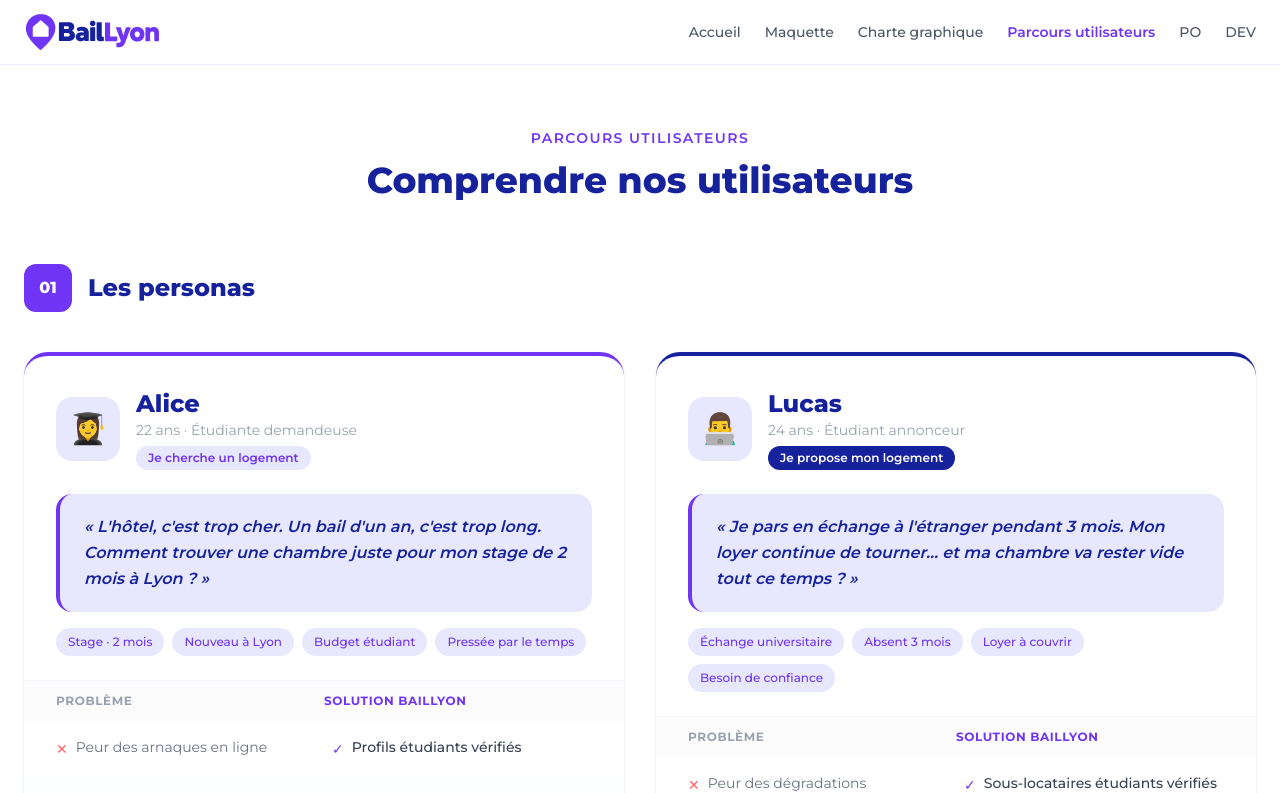
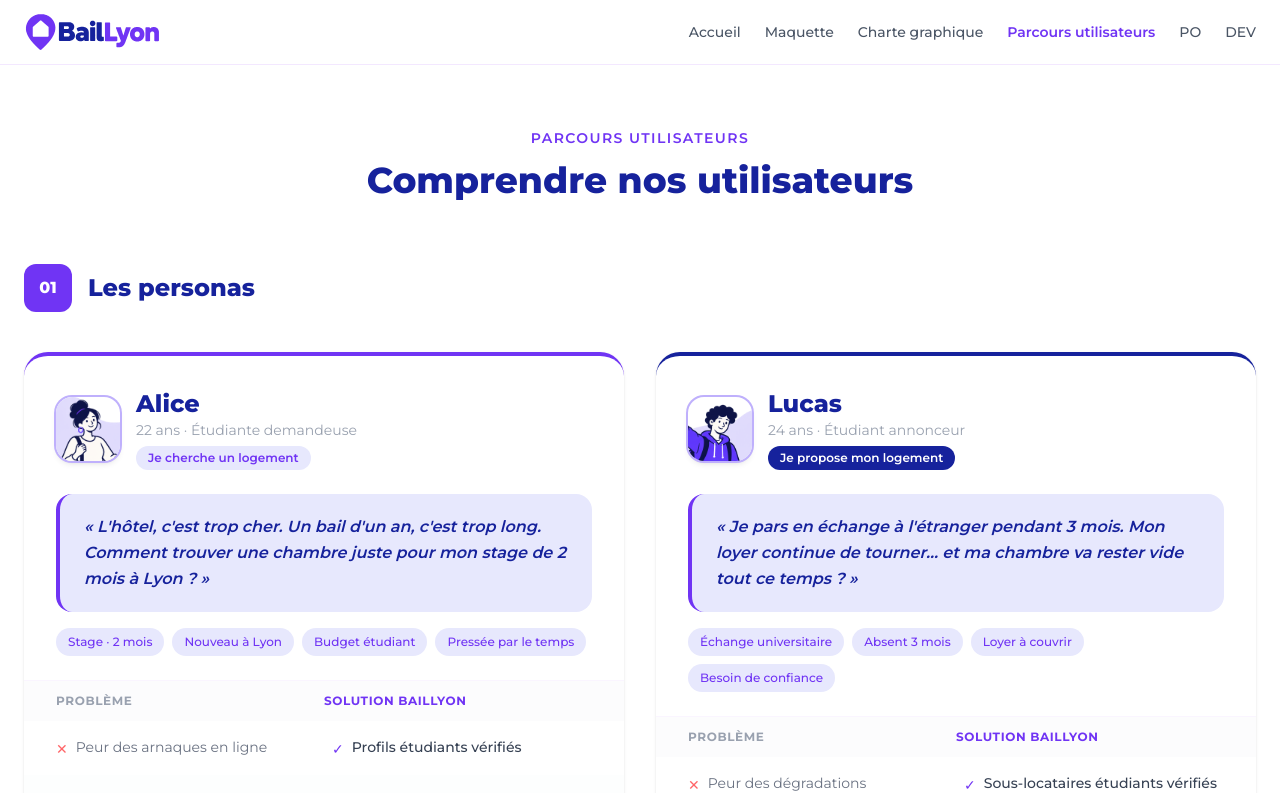
Before and after one commit to sosoYim/log-presentation, a Next.js app: page /parcours in a window 1280 px wide. Shown: the top 793 px of the page. Built offline with nearby package versions, Linux system fonts and the light colour scheme.

Commit message:
feat: 프로필 추가

```diff
--- a/components/sections/ParcoursUtilisateurs.tsx
+++ b/components/sections/ParcoursUtilisateurs.tsx
@@ -12,6 +12,7 @@ const personas = [
     role: "Étudiante demandeuse",
     tag: "Je cherche un logement",
     emoji: "👩‍🎓",
+    faceOrigin: "76% 12%",
     tagStyle: "bg-[#E7E8FD] text-[#7034F4]",
     borderColor: "border-t-[#7034F4]",
     quote: "L'hôtel, c'est trop cher. Un bail d'un an, c'est trop long. Comment trouver une chambre juste pour mon stage de 2 mois à Lyon ?",
@@ -28,6 +29,7 @@ const personas = [
     role: "Étudiant annonceur",
     tag: "Je propose mon logement",
     emoji: "👨‍💻",
+    faceOrigin: "30% 2%",
     tagStyle: "bg-[#16229C] text-white",
     borderColor: "border-t-[#16229C]",
     quote: "Je pars en échange à l'étranger pendant 3 mois. Mon loyer continue de tourner... et ma chambre va rester vide tout ce temps ?",
@@ -45,8 +47,14 @@ function PersonaCard({ p }: { p: typeof personas[0] }) {
     <div className={`bg-white rounded-3xl border-t-4 ${p.borderColor} shadow-sm overflow-hidden`}>
       <div className="p-8 pb-0">
         <div className="flex items-center gap-4 mb-6">
-          <div className="w-16 h-16 bg-[#E7E8FD] rounded-2xl flex items-center justify-center text-3xl flex-shrink-0">
-            {p.emoji}
+          <div className="w-16 h-16 rounded-2xl flex-shrink-0 overflow-hidden relative ring-2 ring-[#BFB0FC] shadow-md">
+            <Image
+              src="/images/auth/bin2.png"
+              alt={p.name}
+              fill
+              className="object-cover scale-[3]"
+              style={{ transformOrigin: p.faceOrigin }}
+            />
           </div>
           <div>
             <h3 className="font-extrabold text-[#16229C] text-2xl">{p.name}</h3>
```
